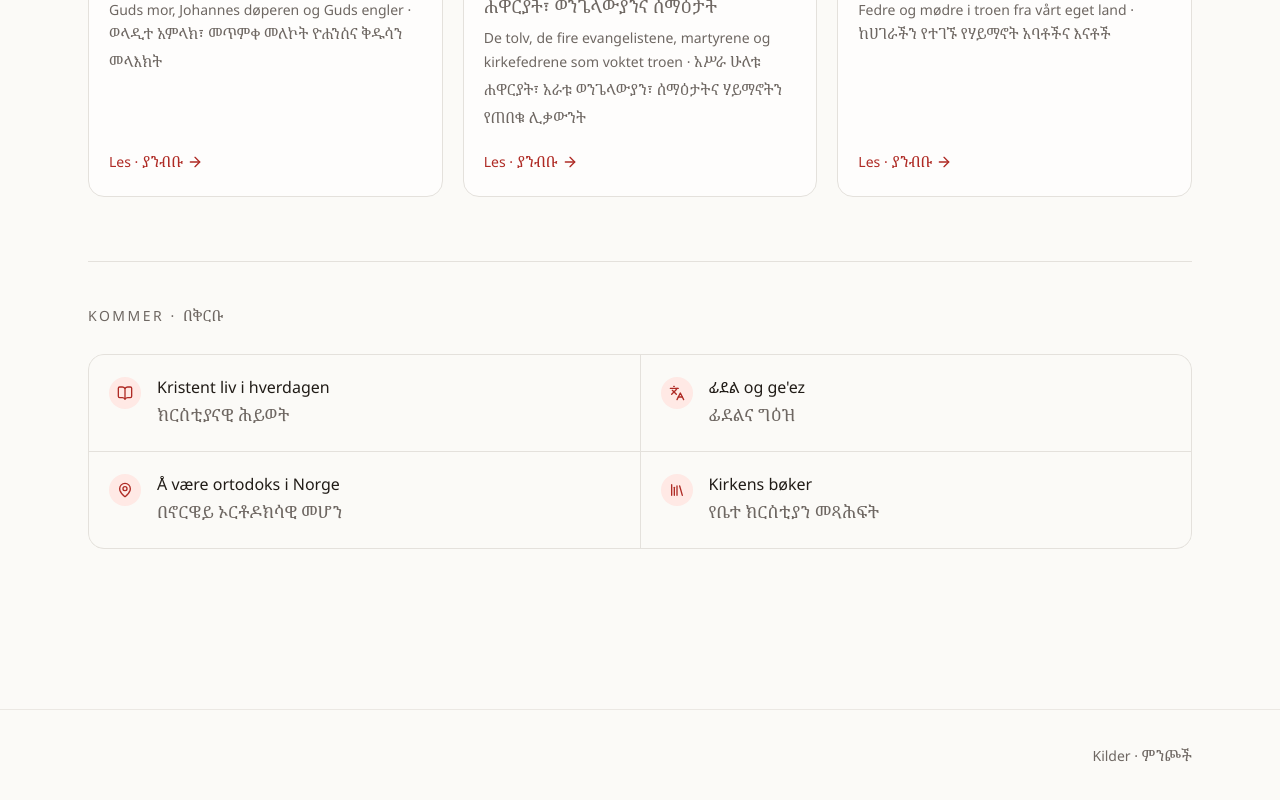
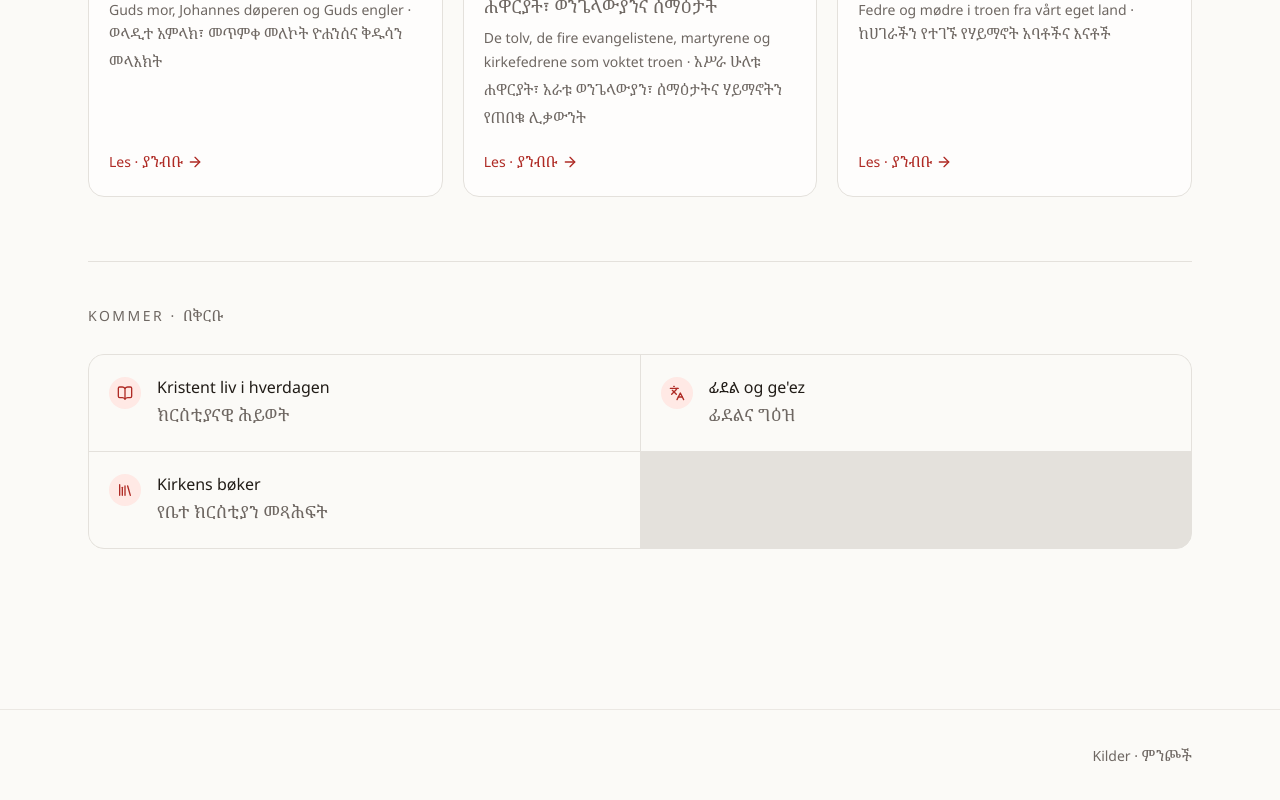
Before and after one commit to yodahetonnesen-bot/Kirke, a Next.js app: page /laer in a window 1280 px wide. Shown: the part 6876-7676 px from the top of the page. Built offline with nearby package versions, Linux system fonts and the light colour scheme.

Commit message:
Fjern delen om å være ortodoks i Norge
Co-Authored-By: Claude Opus 5.5 <noreply@anthropic.com>
Claude-Session: https://claude.ai/code/session_01NdqksNmTt84oWyf6C2zDca

```diff
--- a/content/laer/deler.ts
+++ b/content/laer/deler.ts
@@ -1,7 +1,7 @@
 // Delene i «Lær troen», i samme rekkefølge som i INNHOLDSPLAN.md.
 // Hvert tema i content/laer/ hører til én del gjennom feltet `del`.
 import {
-  BookOpen, CalendarHeart, Church, Droplets, Flame, Landmark, Languages, Library, MapPin, Music, Sparkles, Users, Wheat,
+  BookOpen, CalendarHeart, Church, Droplets, Flame, Landmark, Languages, Library, Music, Sparkles, Users, Wheat,
   type LucideIcon,
 } from "lucide-react";
 
@@ -19,7 +19,6 @@ export const DELER = [
   { id: "personer", ikon: Users, no: "Helgener og viktige personer", am: "ቅዱሳንና አባቶች" },
   { id: "hverdag", ikon: BookOpen, no: "Kristent liv i hverdagen", am: "ክርስቲያናዊ ሕይወት" },
   { id: "sprak", ikon: Languages, no: "ፊደል og ge'ez", am: "ፊደልና ግዕዝ" },
-  { id: "norge", ikon: MapPin, no: "Å være ortodoks i Norge", am: "በኖርዌይ ኦርቶዶክሳዊ መሆን" },
   { id: "boker", ikon: Library, no: "Kirkens bøker", am: "የቤተ ክርስቲያን መጻሕፍት" },
 ] as const satisfies readonly Del[];
 
```
